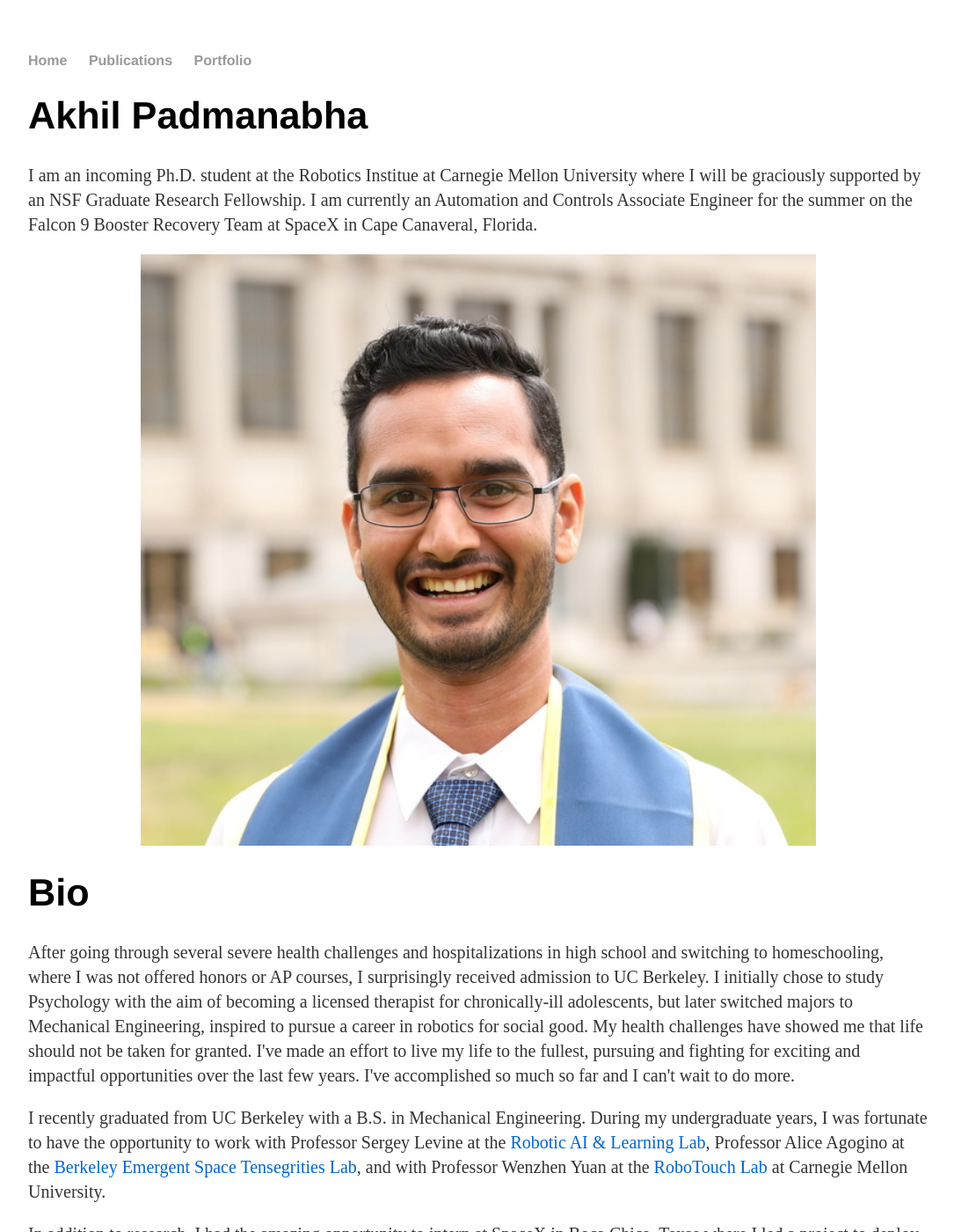
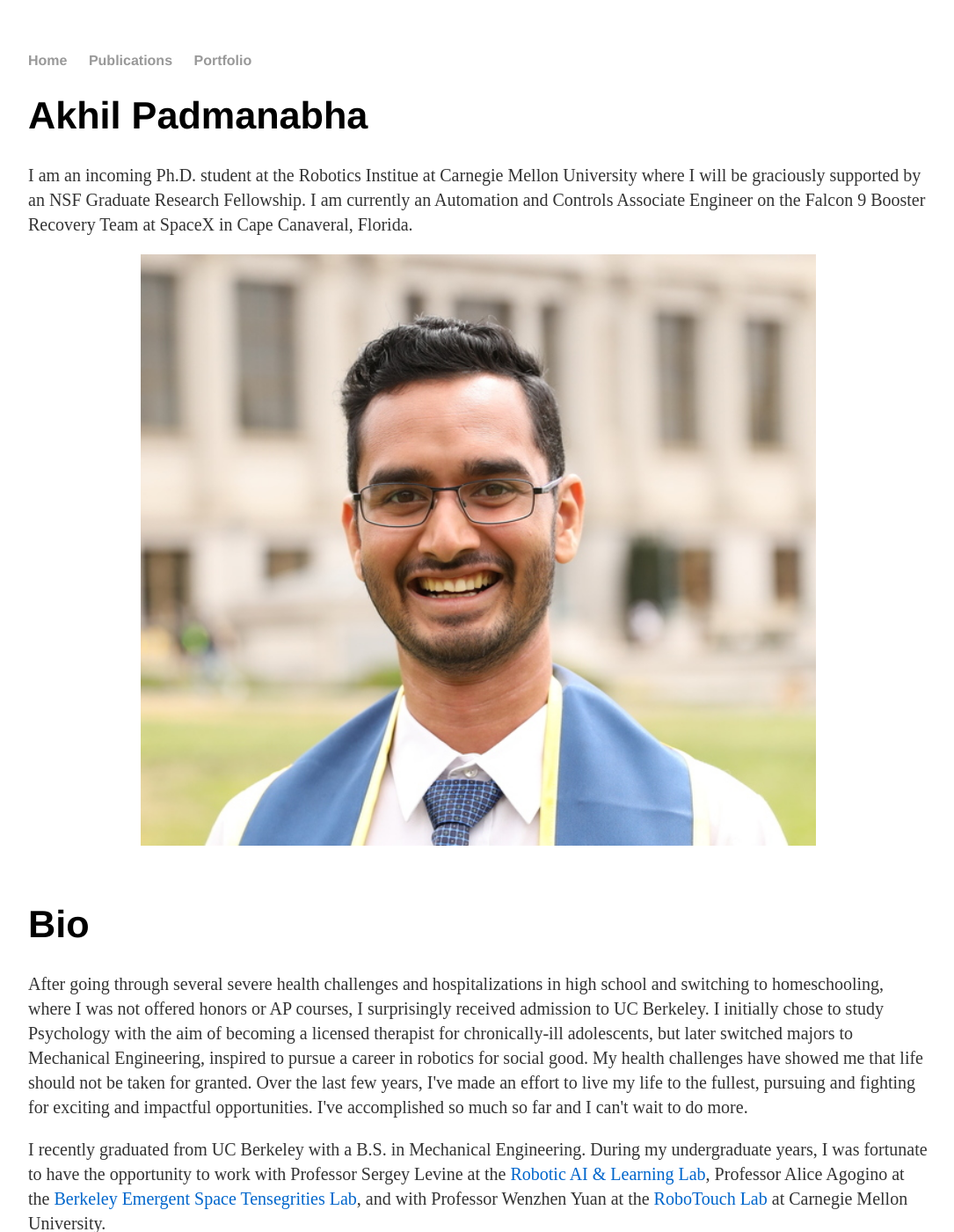
Before and after one commit to akhilpadmanabha/akhilpadmanabha.github.io, a Jekyll site: the page built from index.html, in a window 1280 px wide and 1400 px high. Shown: the whole window at 88% size, without its empty margins (96-1181 px from the left). Built offline with Jekyll 4.4.1, drawn with Linux system fonts in a browser that asks for light colours; some of the changed text lies outside the part shown.

Commit message:
changed image size

```diff
--- a/index.html
+++ b/index.html
@@ -9,19 +9,21 @@
 <div class="blurb">
 	<p>I am an incoming Ph.D. student at the Robotics Institue at Carnegie Mellon University where I
 		will be graciously supported by an NSF Graduate Research Fellowship. I am currently an Automation and Controls Associate Engineer
-		for the summer on the Falcon 9 Booster Recovery Team at SpaceX in Cape Canaveral, Florida.
+		on the Falcon 9 Booster Recovery Team at SpaceX in Cape Canaveral, Florida.
 		</p>
 </div>
 
-<img src="images/portrait.jpeg" class="center" width = "25%"/>
+<img src="images/portrait.jpeg" class="center" width = "50px" height = "auto"/>
 
+<BR>
+<BR>
 
 <div class="blurb">
 	<h1>Bio</h1>
 	<p>After going through several severe health challenges and hospitalizations in high school and switching to homeschooling, where I was not offered honors or AP courses, I surprisingly received admission to UC Berkeley.
 		I initially chose to study Psychology with the aim of becoming a licensed therapist for chronically-ill adolescents, but later switched majors to Mechanical Engineering, inspired to pursue a career in robotics for social good.
 		My health challenges have showed me that life should not be taken for granted.
-		I've made an effort to live my life to the fullest, pursuing and fighting for exciting and impactful opportunities over the last few years.
+		Over the last few years, I've made an effort to live my life to the fullest, pursuing and fighting for exciting and impactful opportunities.
 		I've accomplished so much so far and I can't wait to do more.
 		</p>
 </div>
@@ -54,6 +56,7 @@
 <div class="blurb">
 	<p>
 		Contact: akhil (dot) padmanabha (at) gmail (dot) com
+		<BR>
 		To view my CV, click
 		<a href="https://raw.githubusercontent.com/akhilpadmanabha/akhilpadmanabha.github.io/master/documents/cv0627.pdf" style="color:rgb(0,102,204);">here</a>
 		</p>
```
